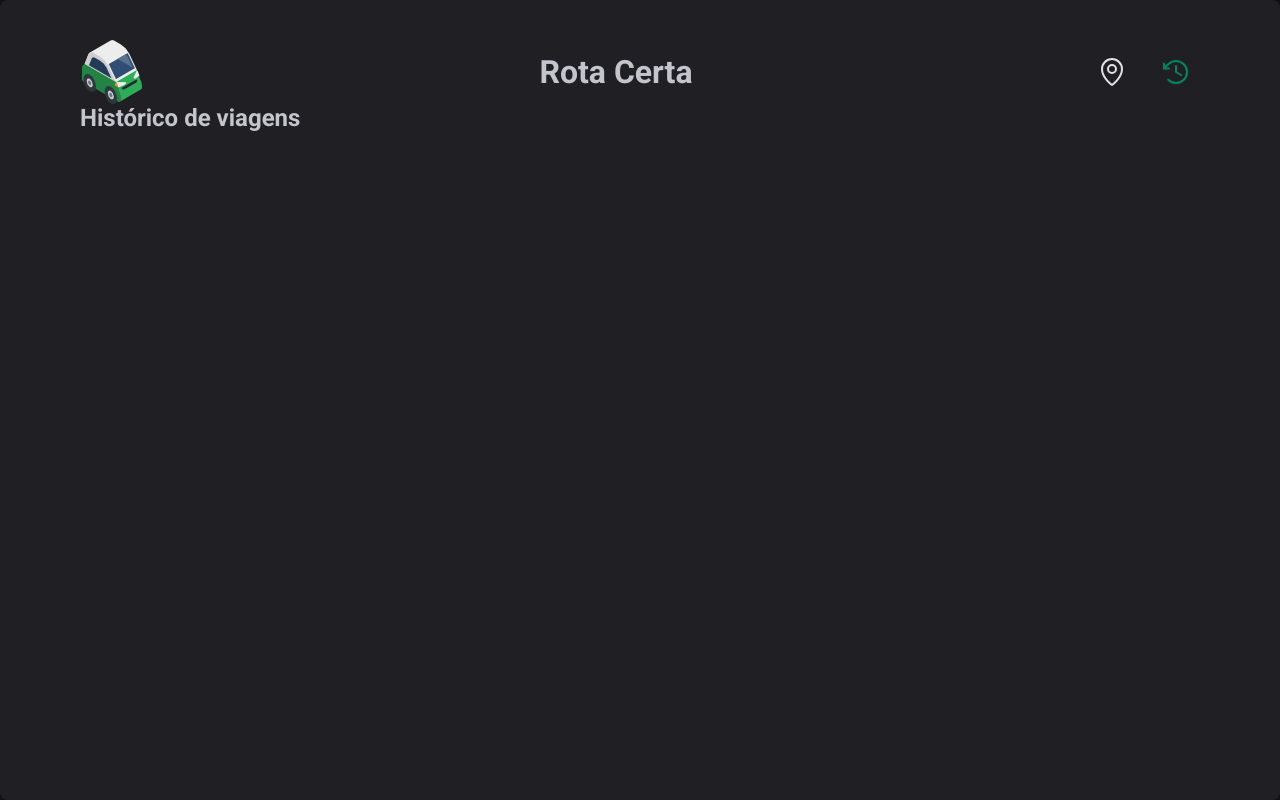
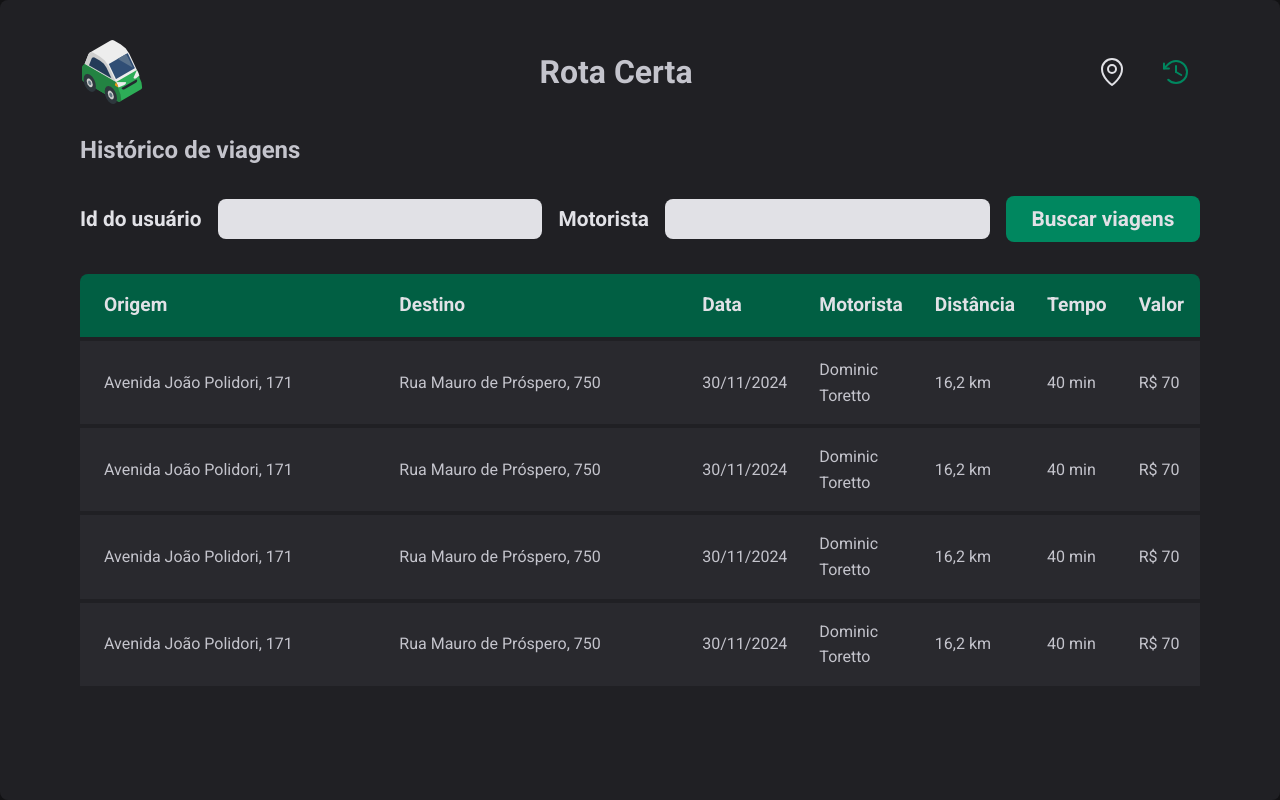
Before and after one commit to brunaterribile/rota-certa-app, a React (Vite) app in the folder front/: page /history in a window 1280 px wide. Built offline with nearby package versions, Linux system fonts and the light colour scheme.

Commit message:
feat: static history and ride options

```diff
--- a/front/src/pages/History/index.tsx
+++ b/front/src/pages/History/index.tsx
@@ -1,3 +1,72 @@
+import { FormContainer, HistoryContainer, HistoryList, RequestHistoryButton } from "./styles";
+
 export function History() {
-    return <h2> Histórico de viagens </h2>
+    return (
+        <HistoryContainer>
+            <h2> Histórico de viagens </h2>
+            <form action="">
+                <FormContainer>
+                    <label htmlFor="customer_id">Id do usuário</label>
+                    <input id="customer_id"/>
+
+                    <label htmlFor="driver">Motorista</label>
+                    <input id="driver" type="text"/>
+                    <RequestHistoryButton type="submit">Buscar viagens</RequestHistoryButton>
+                </FormContainer>
+            </form>
+            <HistoryList>
+                <table>
+                    <thead>
+                        <tr>
+                            <th>Origem</th>
+                            <th>Destino</th>
+                            <th>Data</th>
+                            <th>Motorista</th>
+                            <th>Distância</th>
+                            <th>Tempo</th>
+                            <th>Valor</th>
+                        </tr>
+                    </thead>
+                    <tbody>
+                        <tr>
+                            <td>Avenida João Polidori, 171</td>
+                            <td>Rua Mauro de Próspero, 750</td>
+                            <td>30/11/2024</td>
+                            <td>Dominic Toretto</td>
+                            <td>16,2 km</td>
+                            <td>40 min</td>
+                            <td>R$ 70</td>
+                        </tr>
+                        <tr>
+                            <td>Avenida João Polidori, 171</td>
+                            <td>Rua Mauro de Próspero, 750</td>
+                            <td>30/11/2024</td>
+                            <td>Dominic Toretto</td>
+                            <td>16,2 km</td>
+                            <td>40 min</td>
+                            <td>R$ 70</td>
+                        </tr>
+                        <tr>
+                            <td>Avenida João Polidori, 171</td>
+                            <td>Rua Mauro de Próspero, 750</td>
+                            <td>30/11/2024</td>
+                            <td>Dominic Toretto</td>
+                            <td>16,2 km</td>
+                            <td>40 min</td>
+                            <td>R$ 70</td>
+                        </tr>
+                        <tr>
+                            <td>Avenida João Polidori, 171</td>
+                            <td>Rua Mauro de Próspero, 750</td>
+                            <td>30/11/2024</td>
+                            <td>Dominic Toretto</td>
+                            <td>16,2 km</td>
+                            <td>40 min</td>
+                            <td>R$ 70</td>
+                        </tr>
+                    </tbody>
+                </table>
+            </HistoryList>
+        </HistoryContainer>
+    )
 }
--- /dev/null
+++ b/front/src/pages/History/styles.ts
@@ -0,0 +1,106 @@
+import styled from "styled-components";
+
+export const HistoryContainer = styled.main`
+    height: calc(100vh -10rem);
+    flex: 1;
+    display: flex;
+    flex-direction: column;
+    gap: 2rem;
+
+    h2 {
+        margin-top: 2rem;
+    }
+`;
+
+export const FormContainer = styled.main`
+    width: 100%;
+    display: flex;
+    flex-direction: row;
+    align-items: center;
+    justify-content: flex-start;
+    gap: 1rem;
+    color: ${props => props.theme['gray-100']};
+    font-size: 1.3rem;
+    font-weight: bold;
+
+    input {
+        flex: 1;
+        height: 2.5rem;
+        padding: 0.8rem;
+        border: 2px solid transparent;
+        border-radius: 8px;
+        outline: none;
+        background: ${props => props.theme['gray-100']};
+        color: ${props => props.theme['gray-800']};
+        font-weight: bold;
+        font-size: 1.125rem;
+        box-shadow: none;
+        box-sizing: border-box;
+
+        &:focus {
+            border: 2px solid ${props => props.theme['green-500']};
+        }
+    }
+`;
+
+export const RequestHistoryButton = styled.button`
+    flex-shrink: 0;
+    padding: 0.7rem 1.6rem;
+    border: none;
+    border-radius: 8px;
+    background: ${props => props.theme['green-500']};
+    color: ${props => props.theme['gray-100']};
+    font-weight: bold;
+    font-size: 1.3rem;
+    cursor: pointer;
+
+    &:hover {
+        background: ${props => props.theme['green-700']};
+    }
+`;
+
+export const HistoryList = styled.div`
+    flex: 1;
+    overflow: auto;
+
+    table {
+        width: 100%;
+        border-collapse: collapse;
+        min-width: 600px;
+
+        th {
+            background-color: ${(props) => props.theme['green-700']};
+            padding: 1rem;
+            text-align: left;
+            color: ${(props) => props.theme['gray-100']};
+            font-size: 1.2rem;
+            line-height: 1.6;
+
+            &:first-child {
+                border-top-left-radius: 8px;
+                padding-left: 1.5rem;
+            }
+
+            &:last-child {
+                border-top-right-radius: 8px;
+            }
+        }
+
+        td {
+            background-color: ${(props) => props.theme['gray-700']};
+            border-top: 4px solid ${(props) => props.theme['gray-800']};
+            padding: 1rem;
+            font-size: 1rem;
+            line-height: 1.6;
+
+            &:first-child {
+                width: 30%;
+                padding-left: 1.5rem;
+            }
+
+            &:nth-child(2) {
+                width: 30%;
+            }
+        }
+    }
+`;
--- a/front/src/pages/Home/index.tsx
+++ b/front/src/pages/Home/index.tsx
@@ -9,8 +9,8 @@ export function Home() {
                     <label htmlFor="customer_id">Id do usuário</label>
                     <input id="customer_id"/>
 
-                    <label htmlFor="orgin">Endereço de partida</label>
-                    <input id="orgin" type="text"/>
+                    <label htmlFor="origin">Endereço de partida</label>
+                    <input id="origin" type="text"/>
 
                     <label htmlFor="destination">Endereço de destino</label>
                     <input id="destination" type="text"/>
--- a/front/src/pages/Home/styles.ts
+++ b/front/src/pages/Home/styles.ts
@@ -18,8 +18,6 @@ export const HomeContainer = styled.main`
     h2 {
         margin: 2rem 0;
     }
-
-    //background-color: cadetblue;
 `;
 
 export const FormContainer = styled.main`
--- a/front/src/pages/RideOptions/index.tsx
+++ b/front/src/pages/RideOptions/index.tsx
@@ -1,3 +1,52 @@
+import { DriversList, MapBox, OptionsBox, OptionsContainer, RequestDriverButton } from "./styles";
+
 export function RideOptions() {
-    return <h2> Escolha uma das opções de viagem: </h2>
+    return (
+        <OptionsContainer>
+            <h2> Escolha uma das opções de viagem: </h2>
+            <OptionsBox>
+                <DriversList>
+                    <table>
+                    <thead>
+                        <tr>
+                            <th>Motorista</th>
+                            <th>Descrição</th>
+                            <th>Veículo</th>
+                            <th>Avaliações</th>
+                            <th>Valor</th>
+                            <th></th>
+                        </tr>
+                    </thead>
+                        <tbody>
+                            <tr>
+                                <td>Dominic Toretto</td>
+                                <td>Ei, aqui é o Dom.</td>
+                                <td>Dodge Charger R/T 1970 modificado</td>
+                                <td>4/5 Que viagem incrível! </td>
+                                <td>R$50</td>
+                                <td><RequestDriverButton > Escolher </RequestDriverButton ></td>
+                            </tr>
+                            <tr>
+                                <td>Dominic Toretto</td>
+                                <td>Ei, aqui é o Dom.</td>
+                                <td>Dodge Charger R/T 1970 modificado</td>
+                                <td>4/5 Que viagem incrível! </td>
+                                <td>R$50</td>
+                                <td><RequestDriverButton > Escolher </RequestDriverButton ></td>
+                            </tr>
+                            <tr>
+                                <td>Dominic Toretto</td>
+                                <td>Ei, aqui é o Dom.</td>
+                                <td>Dodge Charger R/T 1970 modificado</td>
+                                <td>4/5 Que viagem incrível! </td>
+                                <td>R$50</td>
+                                <td><RequestDriverButton > Escolher </RequestDriverButton ></td>
+                            </tr>
+                        </tbody>
+                    </table>
+                </DriversList>
+                <MapBox></MapBox>
+            </OptionsBox>
+        </OptionsContainer>
+    )
 }
--- /dev/null
+++ b/front/src/pages/RideOptions/styles.ts
@@ -0,0 +1,80 @@
+import styled from "styled-components";
+
+export const OptionsContainer = styled.main`
+    height: calc(100vh -10rem);
+    flex: 1;
+
+    display: flex;
+    flex-direction: column;
+
+    h2 {
+        margin: 2rem 0;
+    }
+`;
+
+export const OptionsBox = styled.div`
+    display: flex;
+    gap: 3rem;
+`;
+
+export const DriversList = styled.div`
+    //background-color: blue;
+    flex: 1;
+
+    table {
+        width: 100%;
+        border-collapse: collapse;
+        min-width: 600px;
+
+        th {
+            background-color: ${(props) => props.theme['green-700']};
+            padding: 1rem;
+            text-align: left;
+            color: ${(props) => props.theme['gray-100']};
+            font-size: 1rem;
+            line-height: 1.6;
+
+            &:first-child {
+                border-top-left-radius: 8px;
+                padding-left: 1.5rem;
+            }
+
+            &:last-child {
+                border-top-right-radius: 8px;
+            }
+        }
+
+        td {
+            background-color: ${(props) => props.theme['gray-700']};
+            border-top: 4px solid ${(props) => props.theme['gray-800']};
+            padding: 1rem;
+            font-size: 0.875rem;
+            line-height: 1.6;
+
+            &:first-child {
+                padding-left: 1.5rem;
+            }
+        }
+    }
+`;
+
+export const MapBox = styled.div`
+    height: 500px;
+    width: 700px;
+    background-color: pink;
+`;
+
+export const RequestDriverButton = styled.button`
+    padding: 0.7rem 1.6rem;
+    border: none;
+    border-radius: 8px;
+    background: ${props => props.theme['green-500']};
+    color: ${props => props.theme['gray-100']};
+    font-weight: bold;
+    font-size: 1rem;
+    cursor: pointer;
+
+    &:hover {
+        background: ${props => props.theme['green-700']};
+    }
+`;
```
